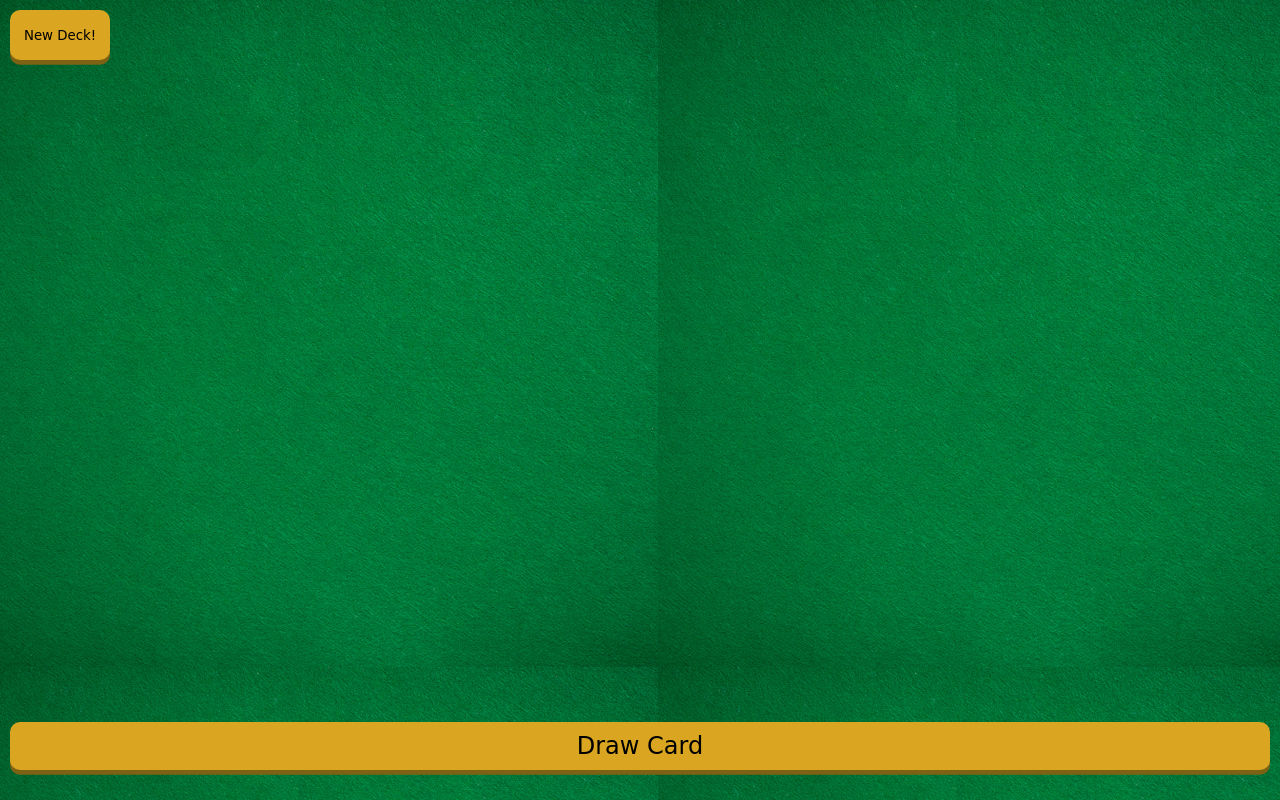
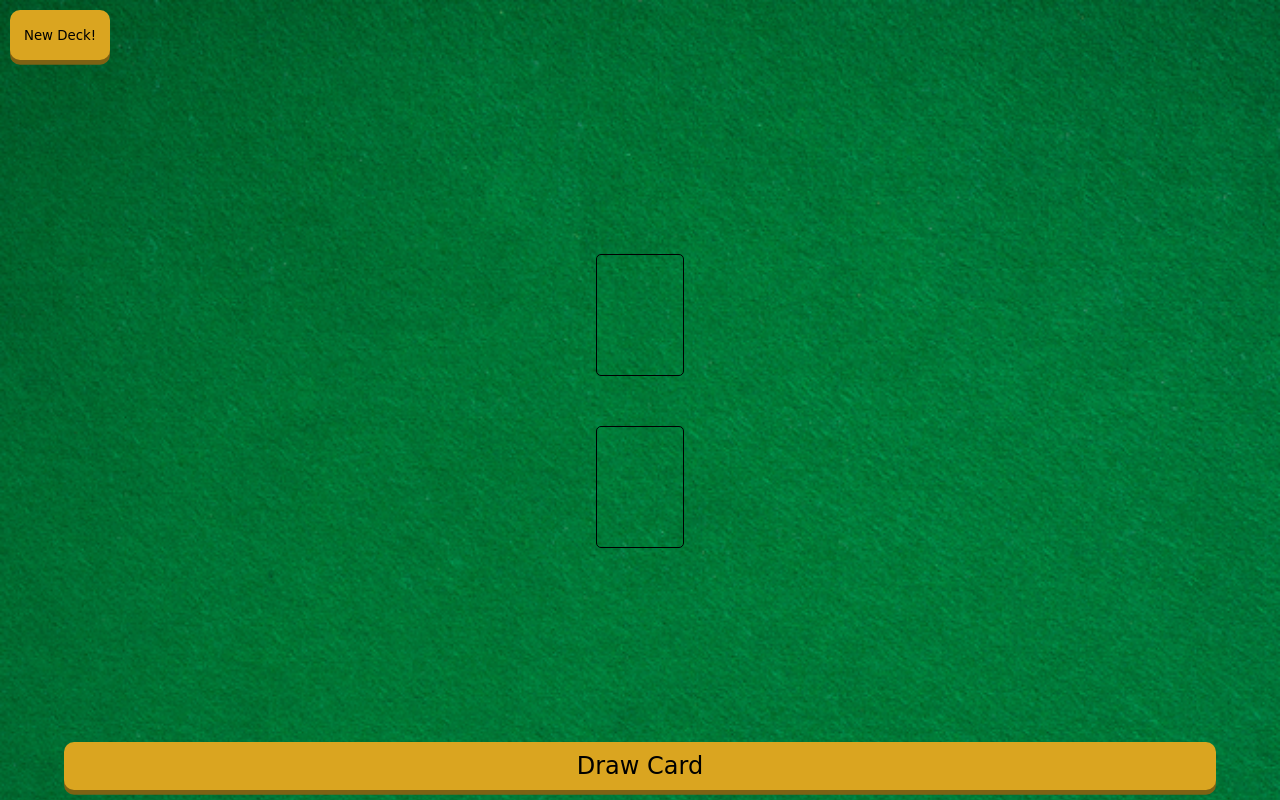
Before and after one commit to MorganEJLA/war-card-game, a plain HTML site: page index.html in a window 1280 px wide. Drawn offline with Linux system fonts and the light colour scheme; a web font is replaced by a local one.

Commit message:
added styling on layout, accomodating placeholder card divs

```diff
--- a/index.css
+++ b/index.css
@@ -3,6 +3,7 @@ body {
   margin: 0;
   padding: 0;
   background-image: url("img/table.png");
+  background-size: cover;
   font-family: "Anybody", cursive;
   height: 100vh;
 }
@@ -10,6 +11,7 @@ body {
 body {
   display: flex;
   flex-direction: column;
+  align-items: center;
   justify-content: space-between;
 }
 
@@ -30,12 +32,22 @@ button:active {
 button.draw {
   font-size: 1.5rem;
   padding: 10px;
-  margin-bottom: 30px;
+  width: 90%;
+}
+div.card-space {
+  border: 1px solid black;
+  border-radius: 5px;
+  height: 120px;
+  width: calc(120px * 5 / 7);
 }
 
+div.card-space:nth-of-type(1) {
+  margin-bottom: 50px;
+}
 button#new-deck {
   width: 100px;
   height: 50px;
+  align-self: flex-start;
 }
 
 #cards {
```
